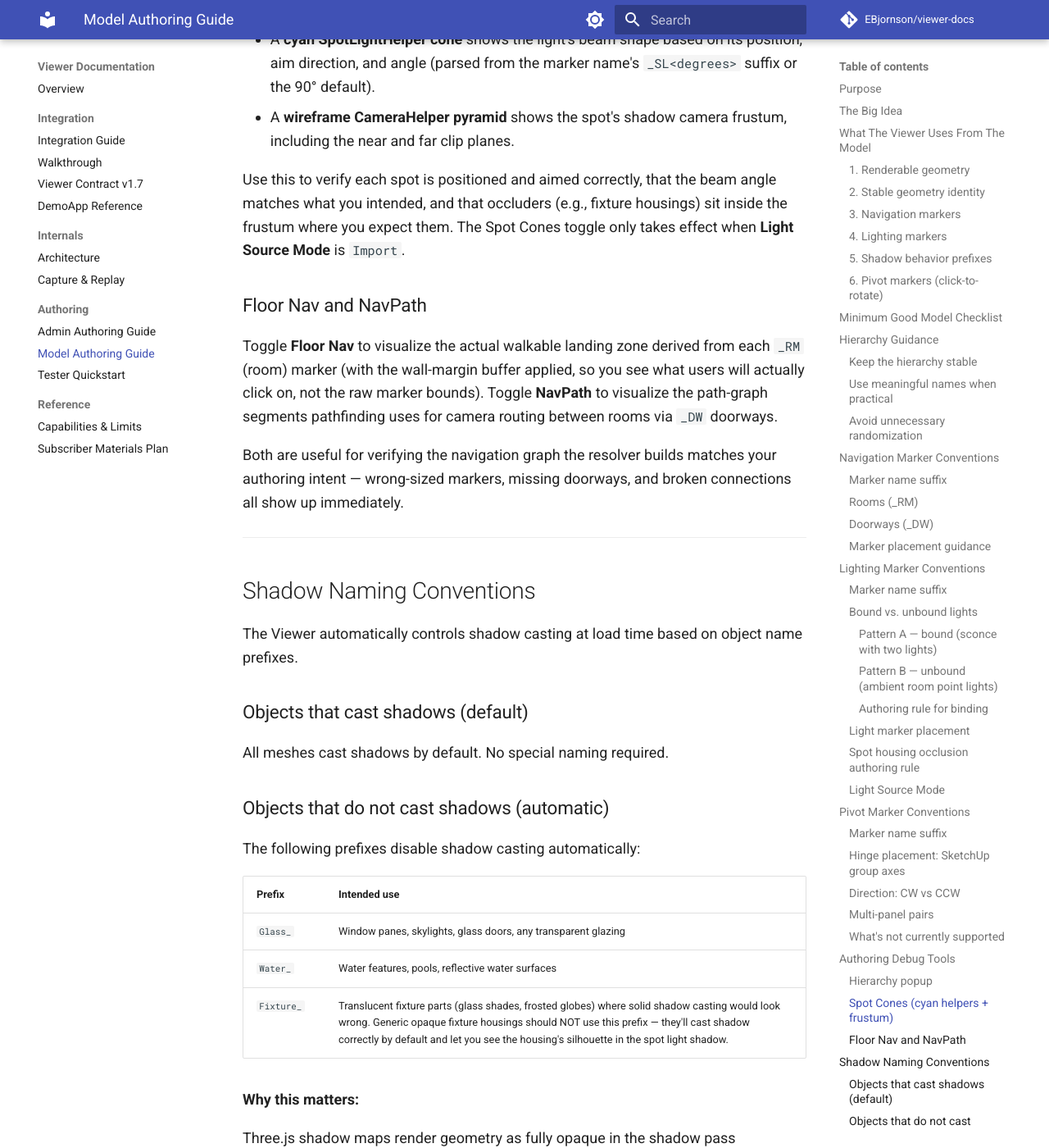
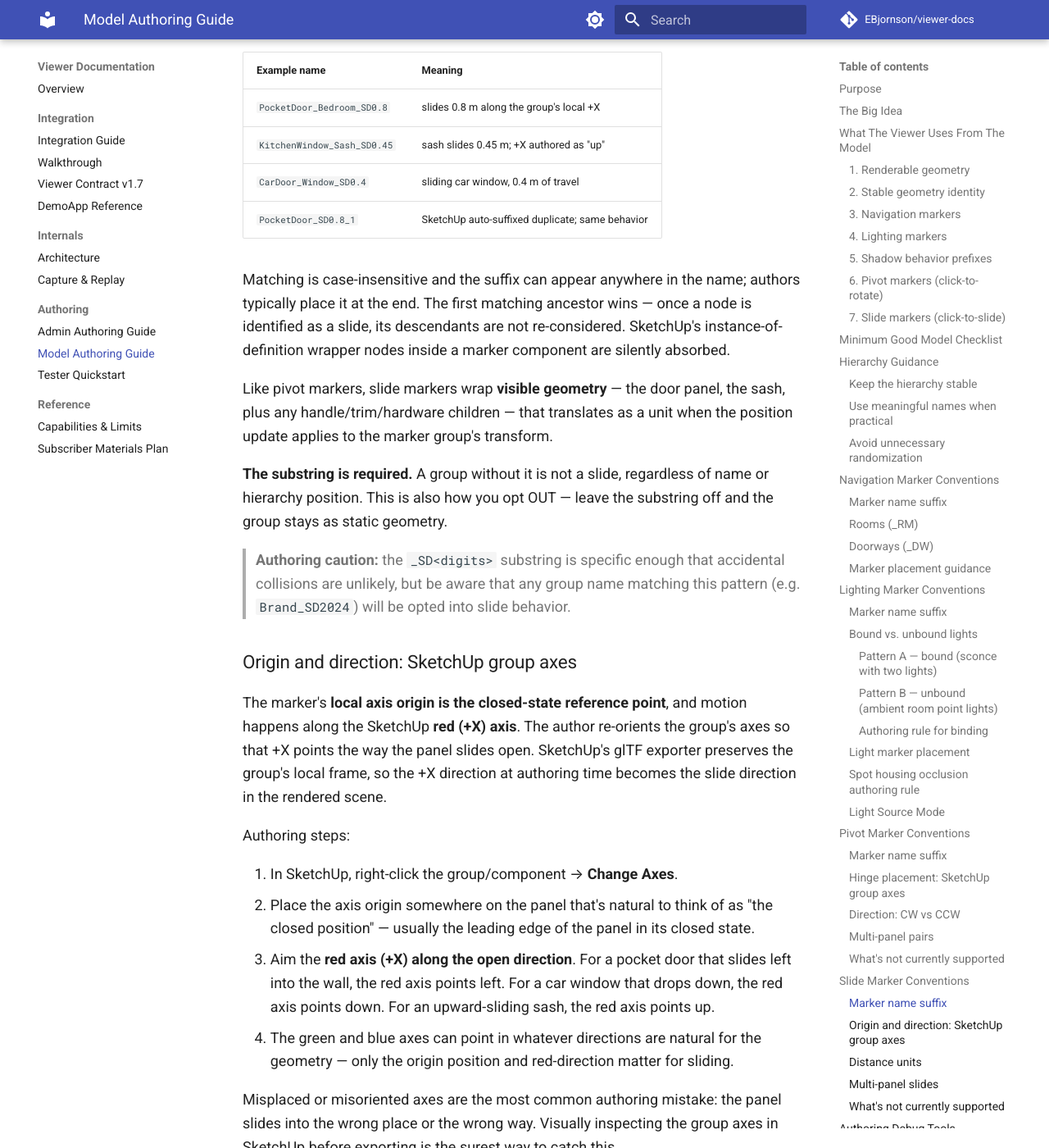
Before and after one commit to EBjornson/viewer-docs, an MkDocs documentation site: the page built from docs/model_authoring_guide.md, in a window 1280 px wide and 1400 px high, scrolled down 16138 px. Shown: the whole window at 82% size. Built offline with MkDocs 1.6.1 and Material for MkDocs 9.7.7, drawn with Linux system fonts in a browser that asks for light colours; comment, search, counter and statistics services are not loaded; some of the changed text lies outside the part shown.

Commit message:
Sync from main repo @ 9496d23
Source branch: main
Source commit: 9496d232b5f9b85f284c45255f1c15a3c68ae1dc

````diff
--- a/docs/model_authoring_guide.md
+++ b/docs/model_authoring_guide.md
@@ -114,6 +114,12 @@ Any group whose name contains a `_<degrees><CW|CCW>` substring becomes a click-t
 
 See [Pivot Marker Conventions](#pivot-marker-conventions) for full details.
 
+### 7. Slide markers (click-to-slide)
+
+Any group whose name contains a `_SD<distance>` substring becomes a click-to-slide group — useful for pocket doors, sliding sashes, drawers, sliding car/casement windows, and similar geometry that translates rather than rotates. The marker's local axis origin is the closed-state position; the local **+X axis** is the open direction; distance is in meters. State is session-only.
+
+See [Slide Marker Conventions](#slide-marker-conventions) for full details.
+
 ---
 
 ## Minimum Good Model Checklist
@@ -126,6 +132,7 @@ For a model to behave well in the current stable viewer, try to satisfy these:
 - if using navigation markers: each room named with `_RM` suffix; each connection named with `_DW` suffix (and the `<RoomA>_<RoomB>` or `Exterior_<RoomName>` form)
 - if using lighting markers: marker components named with `_PL` (point) or `_SL[<degrees>]` (spot) suffix; for fixture-bound lights, wrap the markers and the fixture geometry under a shared parent component
 - if using pivot markers: each marker group's axes set with origin at the hinge edge and the blue axis pointing up
+- if using slide markers: each marker group's axes set with origin at the closed-state reference point and the **red (+X) axis** pointing in the open direction
 - room/doorway/entry/light marker names follow the conventions in this guide
 - helper markers roughly match the physical walkable/opening volumes they represent
 
@@ -410,6 +417,69 @@ Each panel needs the **Change Axes** step done individually so its own hinge edg
 
 ---
 
+## Slide Marker Conventions
+
+Adds click-to-slide behavior to any group in the model — pocket doors, sliding sashes, drawers, sliding car/casement windows, and anything else that translates rather than rotates. The end user clicks the marker geometry; it slides open. Click again; it slides closed. Animation is ~0.45 s with eased motion.
+
+State is **session-only**: slides return to closed on page reload, are not stored in any capture, and do not affect navigation (the camera passes through closed doors regardless).
+
+### Marker name suffix
+
+A node whose name contains `_SD<distance>` (e.g. `_SD0.8`, `_SD1.2`) — preceded by `_` and followed by `_` or end-of-name — is a click-to-slide group. Distance is in **meters**. Markers can live anywhere in the scene tree; there is no top-level container.
+
+| Example name | Meaning |
+|---|---|
+| `PocketDoor_Bedroom_SD0.8` | slides 0.8 m along the group's local +X |
+| `KitchenWindow_Sash_SD0.45` | sash slides 0.45 m; +X authored as "up" |
+| `CarDoor_Window_SD0.4` | sliding car window, 0.4 m of travel |
+| `PocketDoor_SD0.8_1` | SketchUp auto-suffixed duplicate; same behavior |
+
+Matching is case-insensitive and the suffix can appear anywhere in the name; authors typically place it at the end. The first matching ancestor wins — once a node is identified as a slide, its descendants are not re-considered. SketchUp's instance-of-definition wrapper nodes inside a marker component are silently absorbed.
+
+Like pivot markers, slide markers wrap **visible geometry** — the door panel, the sash, plus any handle/trim/hardware children — that translates as a unit when the position update applies to the marker group's transform.
+
+**The substring is required.** A group without it is not a slide, regardless of name or hierarchy position. This is also how you opt OUT — leave the substring off and the group stays as static geometry.
+
+> **Authoring caution:** the `_SD<digits>` substring is specific enough that accidental collisions are unlikely, but be aware that any group name matching this pattern (e.g. `Brand_SD2024`) will be opted into slide behavior.
+
+### Origin and direction: SketchUp group axes
+
+The marker's **local axis origin is the closed-state reference point**, and motion happens along the SketchUp **red (+X) axis**. The author re-orients the group's axes so that +X points the way the panel slides open. SketchUp's glTF exporter preserves the group's local frame, so the +X direction at authoring time becomes the slide direction in the rendered scene.
+
+Authoring steps:
+
+1. In SketchUp, right-click the group/component → **Change Axes**.
+2. Place the axis origin somewhere on the panel that's natural to think of as "the closed position" — usually the leading edge of the panel in its closed state.
+3. Aim the **red axis (+X) along the open direction**. For a pocket door that slides left into the wall, the red axis points left. For a car window that drops down, the red axis points down. For an upward-sliding sash, the red axis points up.
+4. The green and blue axes can point in whatever directions are natural for the geometry — only the origin position and red-direction matter for sliding.
+
+Misplaced or misoriented axes are the most common authoring mistake: the panel slides into the wrong place or the wrong way. Visually inspecting the group axes in SketchUp before exporting is the surest way to catch this.
+
+### Distance units
+
+`<distance>` is in **meters** (scene units) — `_SD0.8` slides 0.8 m, `_SD1.2` slides 1.2 m. Decimals are supported. Authors who think in inches/feet should convert when naming.
+
+### Multi-panel slides
+
+A single slide marker translates as one rigid unit. For double pocket doors, biparting sashes, or other geometry where panels move independently, **promote each panel to its own marker** with its own axis origin and own +X direction:
+
+```
+PocketDoor_LeftPanel_SD0.8
+PocketDoor_RightPanel_SD0.8
+```
+
+Each panel needs the **Change Axes** step done individually so its own +X aims the right way.
+
+### What's not currently supported
+
+- Open/closed state is not captured or persisted; slides return to closed on every reload.
+- Slide state does not affect path navigation — the camera passes through closed sliding doors regardless of pose.
+- Reversing direction mid-slide is ignored (clicks during animation are dropped).
+- Non-linear paths (e.g. a curved track) are not supported — motion is always a straight line along local +X.
+- Non-unit parent scale would scale the slide distance accordingly. Standard SketchUp glTF exports have unit parent scale throughout, so this is rarely a concern in practice.
+
+---
+
 ## Authoring Debug Tools
 
 Admin Mode exposes several debug tools in the bottom-right toolbar to verify your model authoring against the conventions in this guide.
@@ -418,7 +488,7 @@ Admin Mode exposes several debug tools in the bottom-right toolbar to verify you
 
 Click **Hierarchy** in the admin debug toolbar to inspect the loaded scene's tree. The popup shows an indented hierarchy with two filters:
 
-- **Markers only** (default ON) — narrows the view to ancestor paths leading to authored marker nodes (`_RM`, `_DW`, `_PL`, `_SL`, `_<deg>(CW|CCW)`). Visible product geometry, per-mesh shadow prefixes, and other authoring noise are hidden, so you see *just* your marker structure for verification. Inside each marker subtree the full hierarchy is shown verbatim so authors can sanity-check helper geometry and SketchUp wrapper structure.
+- **Markers only** (default ON) — narrows the view to ancestor paths leading to authored marker nodes (`_RM`, `_DW`, `_PL`, `_SL`, `_<deg>(CW|CCW)`, `_SD<distance>`). Visible product geometry, per-mesh shadow prefixes, and other authoring noise are hidden, so you see *just* your marker structure for verification. Inside each marker subtree the full hierarchy is shown verbatim so authors can sanity-check helper geometry and SketchUp wrapper structure.
 - **Show meshes** (default OFF) — when off, mesh leaves are collapsed to a `… (N meshes)` summary. When on, every mesh is shown by name.
 
 A **Refresh** button re-walks the live scene graph (handy if you load a different model with the popup open). A **Copy** button puts the formatted hierarchy on your clipboard — useful for sharing during authoring iteration.
````
Also changed, not shown: 1 other file.
